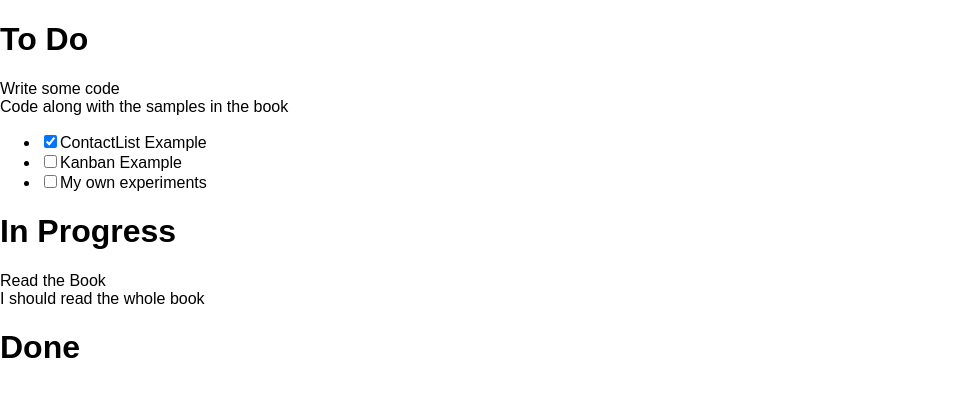
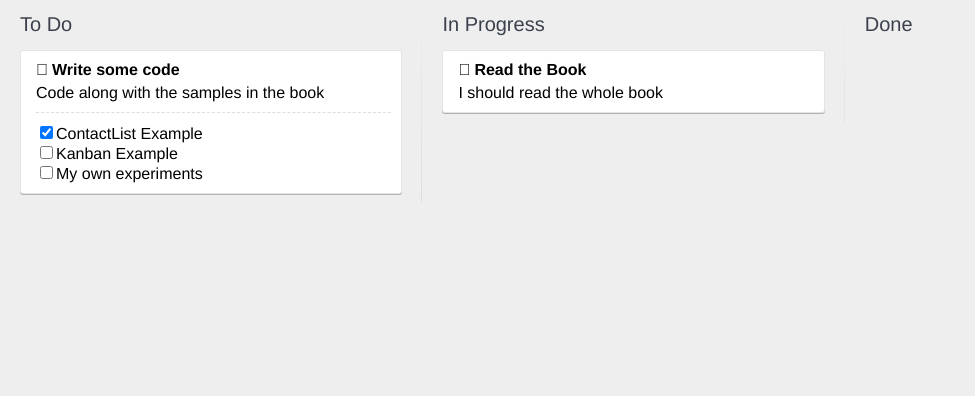
Before and after one commit to UrbanSwati/Kanbanboard, a React (Create React App) app: page / in a window 1280 px wide. Shown: the top 396 px of the page, without its empty margins (0-975 px from the left). Built offline with nearby package versions, Linux system fonts and the light colour scheme.

Commit message:
Added custom css style

```diff
--- a/src/App.css
+++ b/src/App.css
@@ -1,28 +1,70 @@
-.App {
-  text-align: center;
+/* Custom css */
+*{
+  box-sizing: border-box;
 }
-
-.App-logo {
-  animation: App-logo-spin infinite 20s linear;
-  height: 80px;
+html,body,#app { height:100%; margin: 0; padding: 0;
 }
-
-.App-header {
-  background-color: #222;
-  height: 150px;
-  padding: 20px;
-  color: white;
+body {
+background: #eee;
+font-family: "Helvetica Neue", Helvetica, Arial, sans-serif;
 }
-
-.App-title {
-  font-size: 1.5em;
+h1{
+font-weight: 200; color: #3b414c; font-size: 20px;
 }
-
-.App-intro {
-  font-size: large;
+ul {
+list-style-type: none; padding: 0;
+margin: 0;
 }
-
-@keyframes App-logo-spin {
-  from { transform: rotate(0deg); }
-  to { transform: rotate(360deg); }
+.app {
+  white-space: nowrap;
+  height:100%;
 }
+.list {
+  position: relative;
+  display: inline-block;
+  vertical-align: top;
+  white-space: normal;
+  height: 100%;
+  width: 33%;
+  padding: 0 20px;
+  overflow: auto;
+}
+.list:not(:last-child):after{
+  content: "";
+  position: absolute;
+  top: 0;
+  right: 0;
+  width: 1px;
+  height: 99%;
+  background: linear-gradient(to bottom, #eee 0%, #ccc 50%, #eee 100%) fixed;
+}
+.card {
+  position: relative;
+  z-index: 1;
+  background: #fff;
+  width: 100%;
+  padding: 10px 10px 10px 15px;
+  margin: 0 0 10px 0;
+  overflow: auto;
+  border: 1px solid #e5e5df;
+  border-radius: 3px;
+  box-shadow: 0 1px 0 rgba(0, 0, 0, 0.25);
+}
+.card__title {
+  font-weight: bold;
+  border-bottom: solid 5px transparent;
+}
+.card__title:before { display: inline-block; width: 1em;
+content: '';
+}
+.card__title--is-open:before { content: '';
+}
+.checklist__task:first-child {
+  margin-top: 10px;
+  padding-top: 10px;
+  border-top: dashed 1px #ddd;
+}
+.checklist__task--remove:after{ display: inline-block;
+color: #d66;
+content: "+";
+}
--- a/src/App.js
+++ b/src/App.js
@@ -1,5 +1,6 @@
 import React, { Component } from 'react';
 import Kanbanboard from './components/kanbanboard/Kanbanboard';
+import './App.css';
 
 let cardsList = [ {
   id: 1,
```
